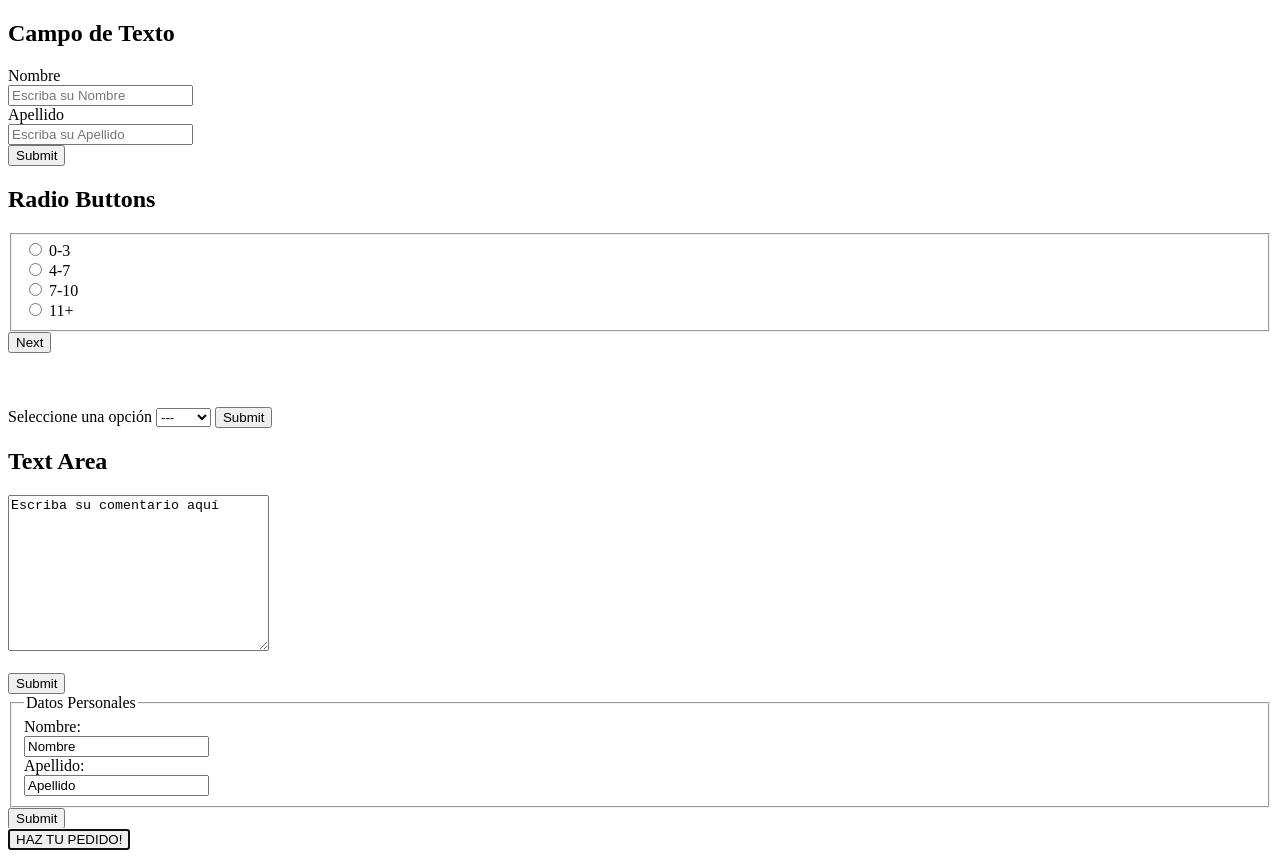
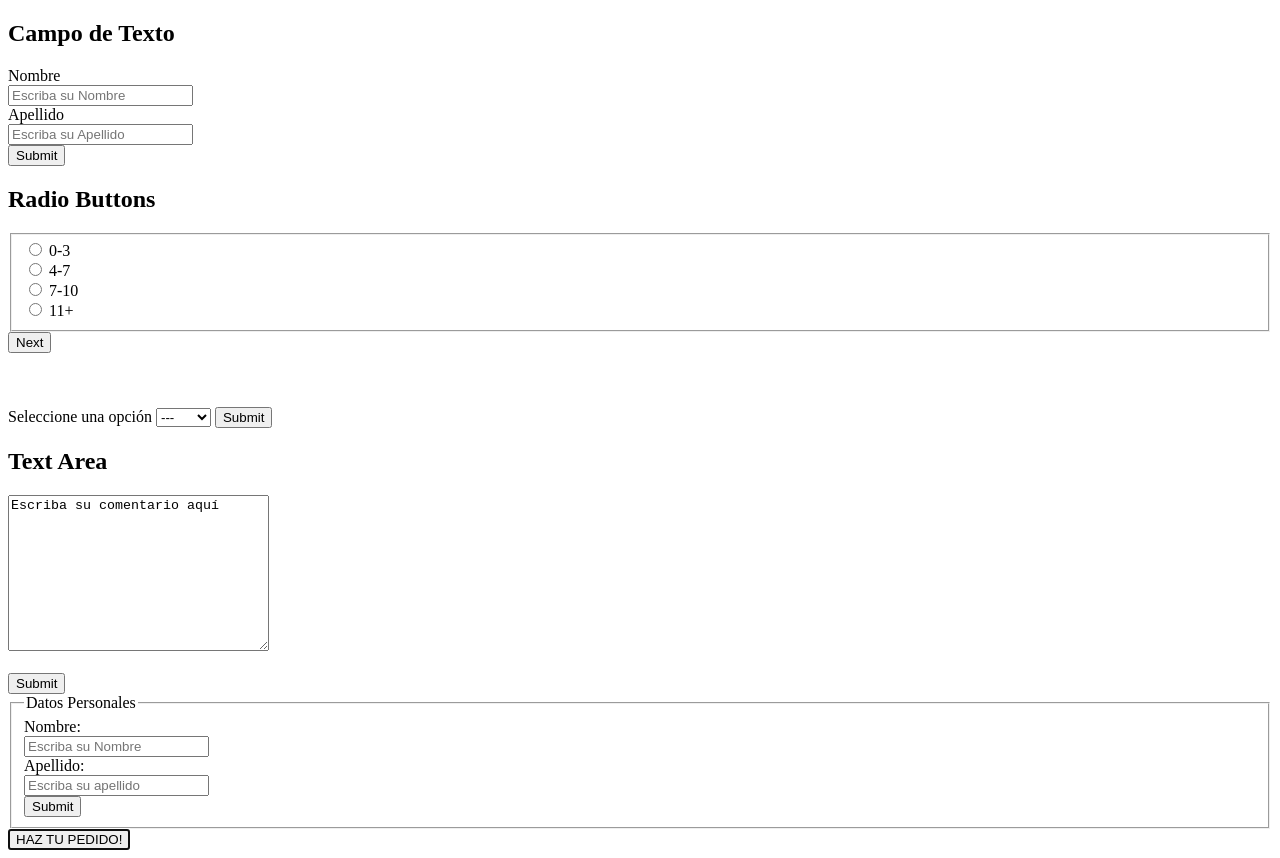
Before and after one commit to jmbarrondesign/Actividad3d3, a plain HTML site: page index.html in a window 1280 px wide. Drawn offline with Linux system fonts and the light colour scheme.

Commit message:
Actividad3d3

```diff
--- a/index.html
+++ b/index.html
@@ -62,15 +62,16 @@
     <fieldset>
         <legend>Datos Personales</legend>
         <label for="fname">Nombre:</label><br>
-        <input type="text" id="fname" value="Nombre" required><br>
+        <input type="text" id="fname" placeholder="Escriba su Nombre" required><br>
         <label for="fapellido">Apellido:</label><br>
-        <input type="text" id="fapellido" value="Apellido" required><br>
-        </fieldset>
+        <input type="text" id="fapellido" placeholder="Escriba su apellido" required><br>
+
 
         <input type="Submit" value="Submit">
 
+    </fieldset>
+    </form>
 
-</form>
 
 <input type="submit" value="HAZ TU PEDIDO!" autofocus>
 
```
